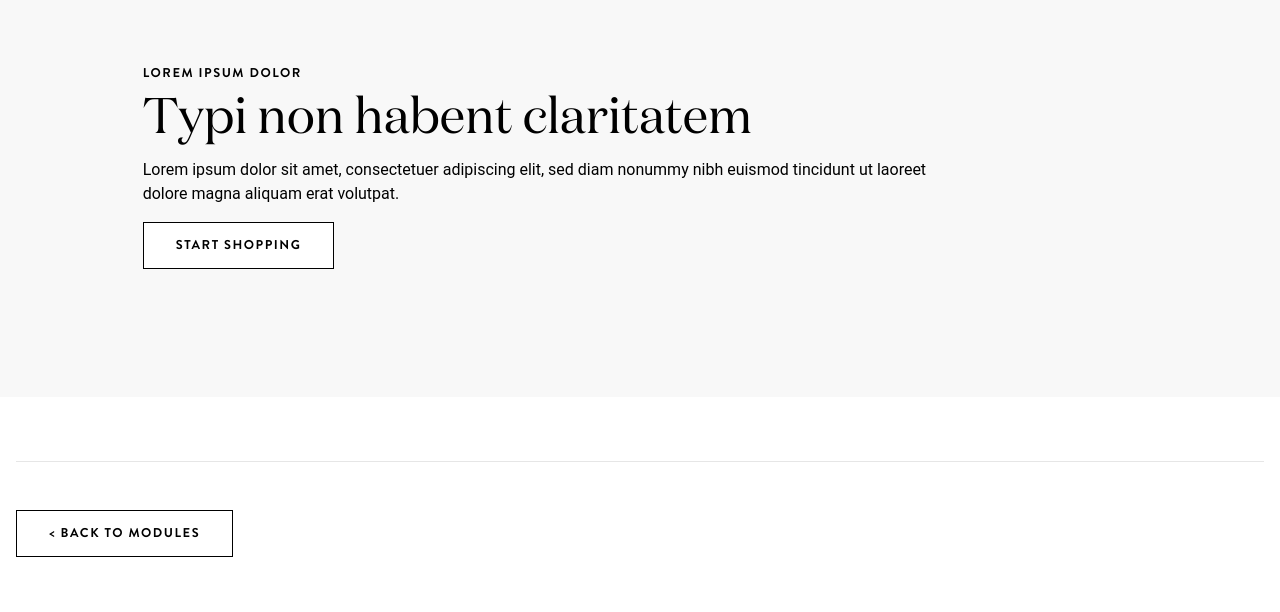
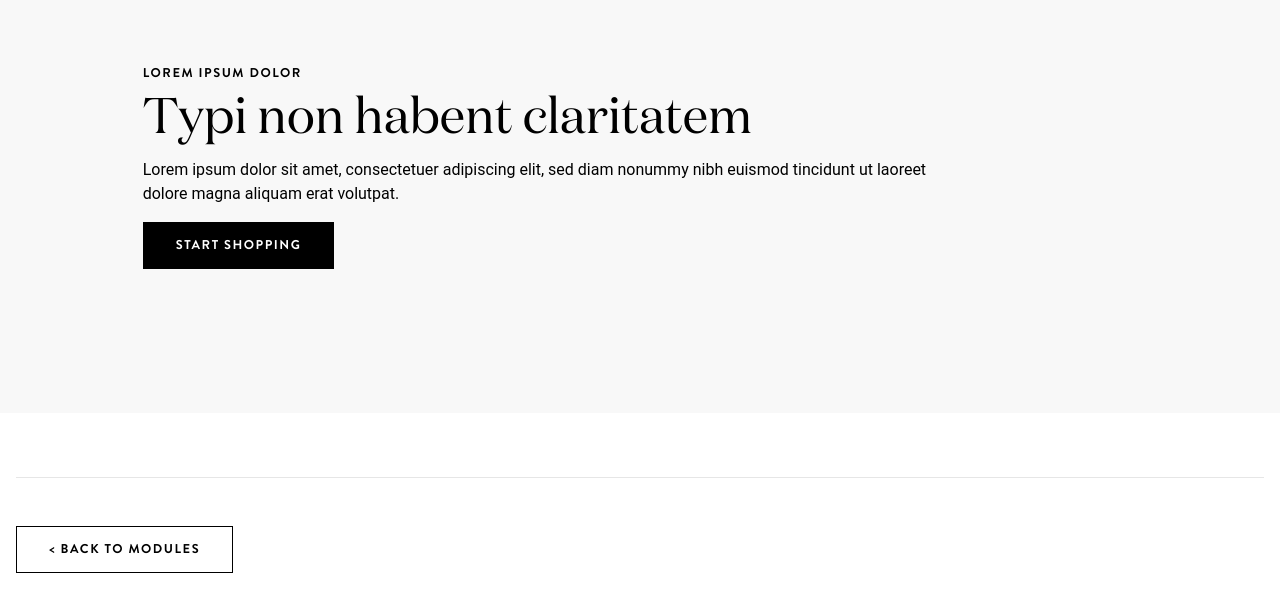
Before and after one commit to generationtux/styleguide, a Jekyll site: the page built from _modules/02-c-hero-img-none.html, in a window 1280 px wide. Shown: the top 612 px of the page. Built offline with Jekyll 4.4.1, drawn with Linux system fonts in a browser that asks for light colours.

Commit message:
more consitent hero markup makes buttons a elements so more react friendly

```diff
--- a/_modules/02-c-hero-img-none.html
+++ b/_modules/02-c-hero-img-none.html
@@ -12,18 +12,17 @@ container-type: none
     ">
     <div class="row align-vertical">
       <div class="col-sm-11 col-sm-offset-1 col-md-8">
-          <h1>
+        <h1 class="domd pusher-xs-btm-md">
           <div class="h6 pusher-xs-top-lg pusher-sm-top-clear pusher-xs-btm-xs">Lorem ipsum dolor</div>
-						<div class="h1 domd">Typi non habent claritatem</div>
+          Typi non habent claritatem
         </h1>
-					<p class="pusher-xs-top-md">
+        <p>
           Lorem ipsum dolor sit amet, consectetuer adipiscing elit, sed diam nonummy nibh euismod tincidunt ut laoreet dolore magna aliquam erat volutpat.
         </p>
-          <div class="btn btn-hollow-primary">Start Shopping</div>
+        <p>
+          <a class="btn btn-primary">Start Shopping</a>
+        </p>
       </div><!-- /col -->
     </div><!-- /row -->
-
-
-
   </section>
 </div>
```
Also changed, not shown: _modules/02-b-hero-img-left.html (+5 -7 lines). Lines whose indentation alone changed are shown as unchanged.
